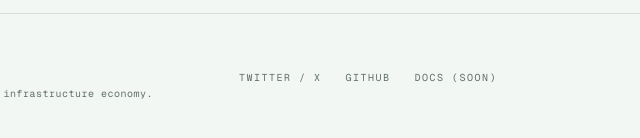
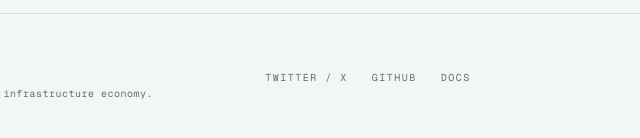
Before and after one commit to Ardent-Ai-Research/agent-execution-platform, a plain HTML site: page docs/index.html in a window 1280 px wide. Shown: the part 9199-9337 px from the top of the page, 272-912 px from the left. Drawn offline with nearby package versions, Linux system fonts and the light colour scheme; no server answers.

```diff
--- a/docs/index.html
+++ b/docs/index.html
@@ -2112,7 +2112,7 @@
         <a href="https://github.com/Ardent-Ai-Research" target="_blank"
           >GitHub</a
         >
-        <a href="#">Docs (soon)</a>
+        <a href="https://docs.ardentresearch.xyz">Docs</a>
       </div>
       <div class="ft-copy">
         © 2026 Ardent Research.<br />All rights reserved.
```
Also changed, not shown: 5 other files.
